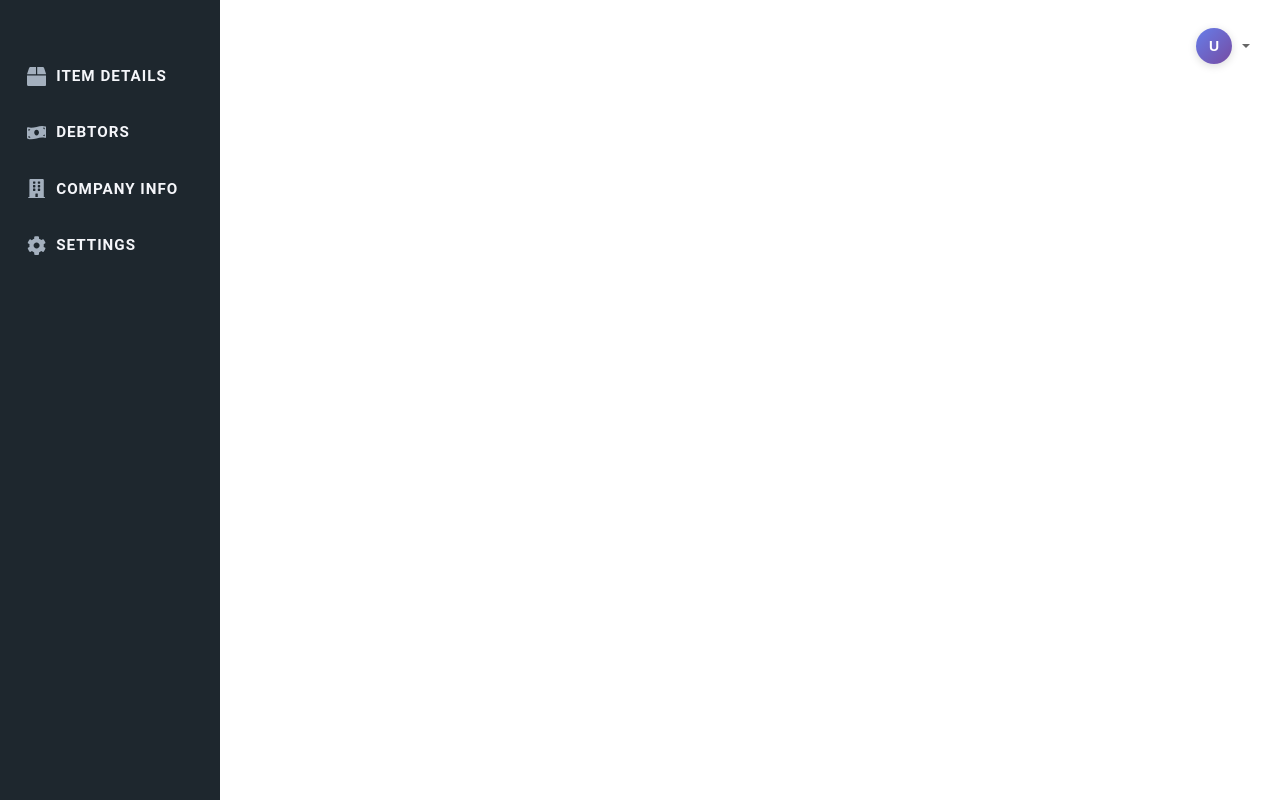
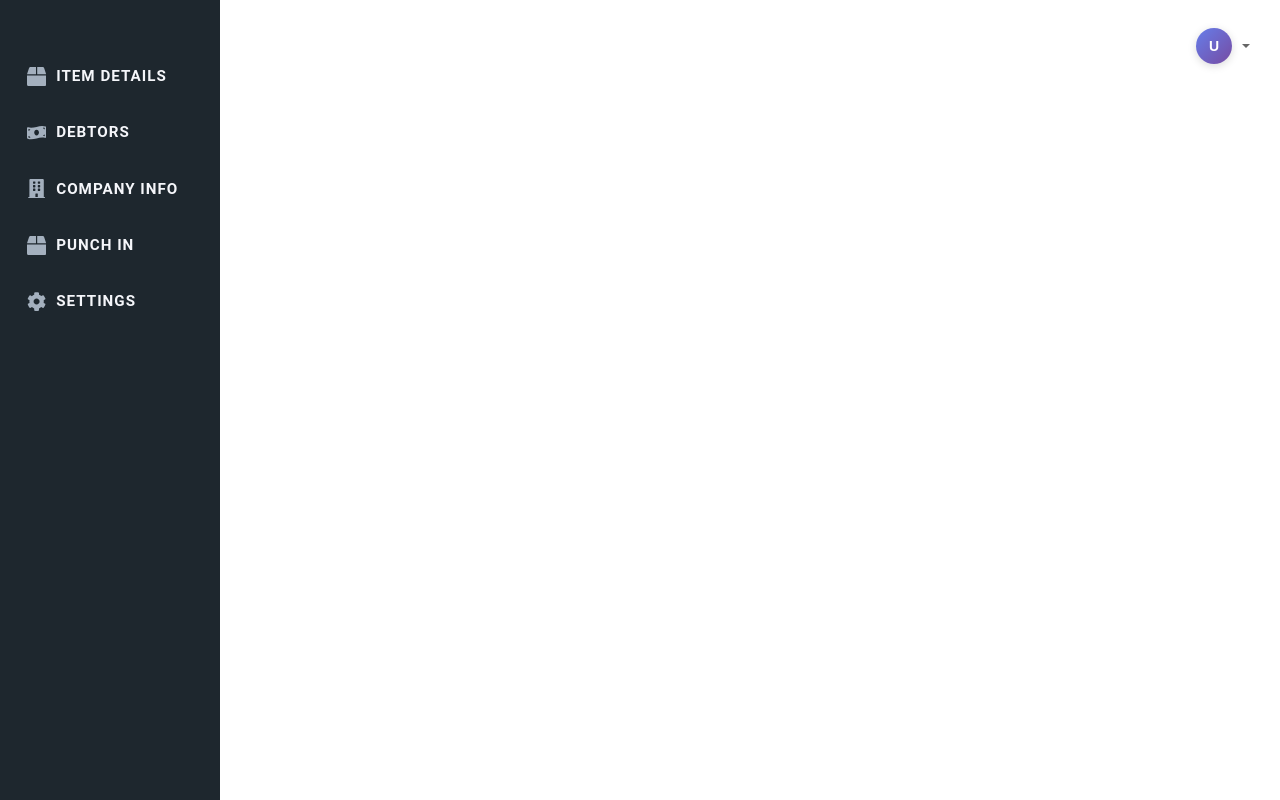
Before and after one commit to sajith231/TASK_WEBAPP_FRONTEND, a React (Vite) app: page /punchin in a window 1280 px wide. Built offline with nearby package versions, Linux system fonts and the light colour scheme.

Commit message:
! tailwind

```diff
--- a/src/App.jsx
+++ b/src/App.jsx
@@ -5,13 +5,15 @@ import DashboardUser from './pages/Dashboard_user';
 import ProtectedRoute from './components/ProtectedRoute';
 import Navbar from './components/Navbar'; // Adjust the path if needed
 import Debtors from './pages/Debtors';
+import PunchIn from './pages/Punchin/PunchIn';
 
 // Separate AppLayout to access location
 const AppLayout = () => {
     const location = useLocation();
 
-    // Hide Navbar only on login page (you can add more paths here if needed)
+    // Hide Na  vbar only on login page (you can add more paths here if needed)
     const hideNavbarRoutes = ['/', '/login'];
+
 
     return (
         <>
@@ -38,12 +40,21 @@ const AppLayout = () => {
                         </ProtectedRoute>
                     }
                 />
-                 <Route
+                <Route
                     path="/debtors"
                     element={
                         <ProtectedRoute>
                             <Debtors></Debtors>
                         </ProtectedRoute>
+                    }
+                />
+
+                {/* Punch IN  */}
+
+                <Route
+                    path="/punchin"
+                    element={
+                        <PunchIn />
                     }
                 />
             </Routes>
--- a/src/components/Navbar.jsx
+++ b/src/components/Navbar.jsx
@@ -185,6 +185,10 @@ const Navbar = () => {
                         <FaBuilding className="icon" />
                         <span>Company Info</span>
                     </li>
+                    <li onClick={() => handleNavigation('/punchin')}>
+                        <FaBox className="icon" />
+                        <span>Punch In</span>
+                    </li>
                     <li onClick={() => handleNavigation('/settings')}>
                         <FaCog className="icon" />
                         <span>Settings</span>
--- /dev/null
+++ b/src/pages/Punchin/PunchIn.jsx
@@ -0,0 +1,11 @@
+import React from 'react'
+
+const PunchIn = () => {
+    return (
+        <div>
+            fds
+        </div>
+    )
+}
+
+export default PunchIn
--- /dev/null
+++ b/src/pages/Punchin/Punchin.scss
@@ -0,0 +1,3 @@
+.punchin {
+    margin-left: 0;
+}
```
